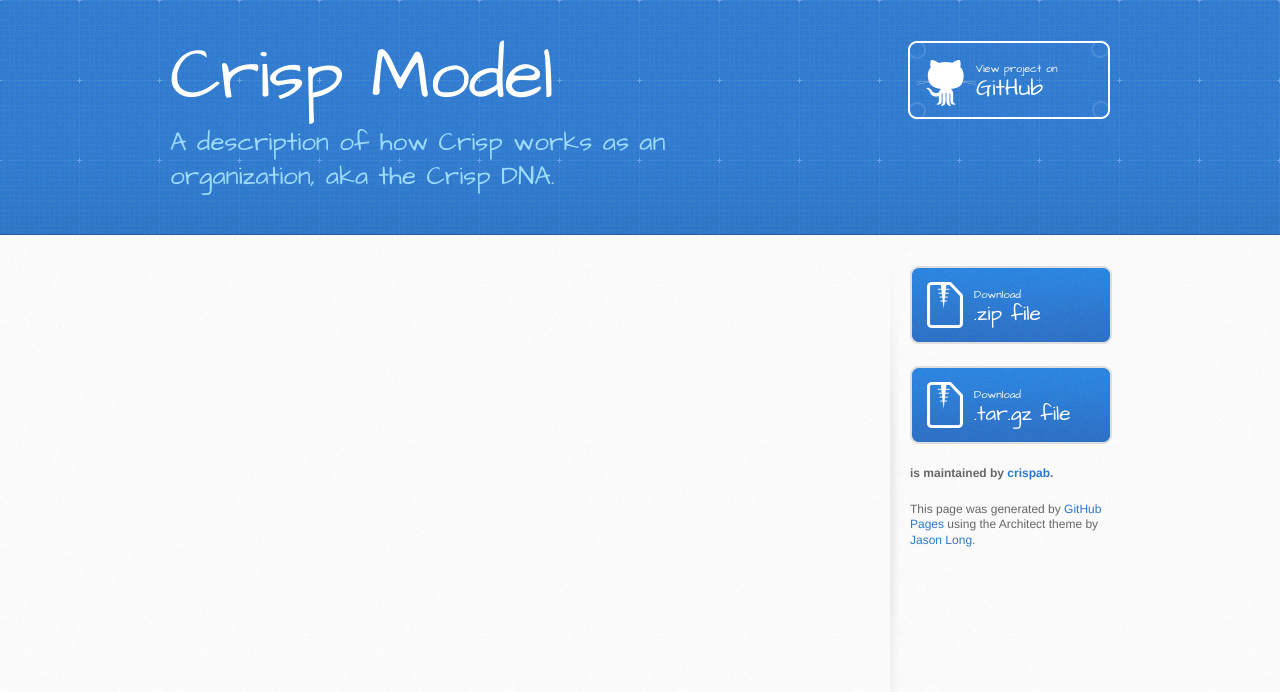
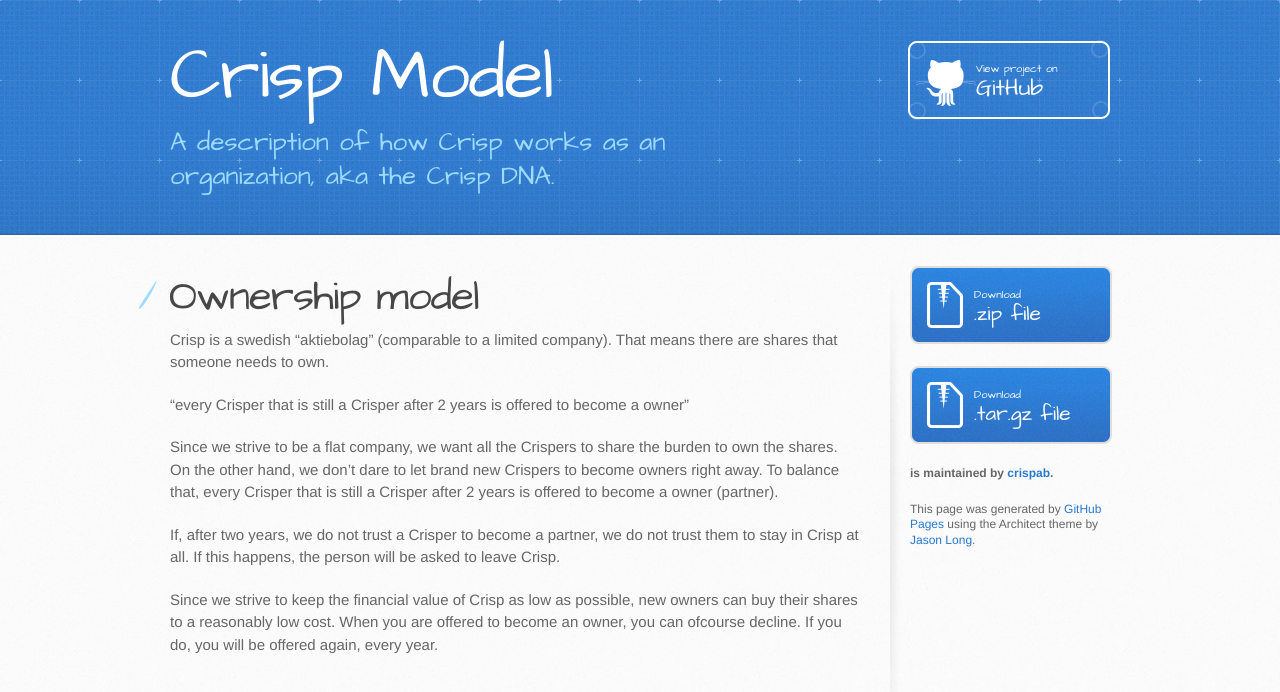
Before and after one commit to crispab/crisp-dna, a Jekyll site: the page built from _docs/ownership-model.md, in a window 1280 px wide, cut to the strip 0-806 px from the top of the page. Shown: the top 692 px of the strip. Built offline with Jekyll 4.4.1, drawn with Linux system fonts in a browser that asks for light colours.

Commit message:
Updated Ownership model. Trying to be funny as usual.

```diff
--- a/_docs/ownership-model.md
+++ b/_docs/ownership-model.md
@@ -1,3 +1,15 @@
 ---
 title: Ownership model
 ---
+
+
+# Ownership model
+Crisp is a swedish "aktiebolag" (comparable to a limited company). That means there are shares that someone needs to own.
+
+"every Crisper that is still a Crisper after 2 years is offered to become a owner"
+
+Since we strive to be a flat company, we want all the Crispers to share the burden to own the shares. On the other hand, we don't dare to let brand new Crispers to become owners right away. To balance that, every Crisper that is still a Crisper after 2 years is offered to become a owner (partner).
+
+If, after two years, we do not trust a Crisper to become a partner, we do not trust them to stay in Crisp at all. If this happens, the person will be asked to leave Crisp.
+
+Since we strive to keep the financial value of Crisp as low as possible, new owners can buy their shares to a reasonably low cost. When you are offered to become an owner, you can ofcourse decline. If you do, you will be offered again, every year.
```
